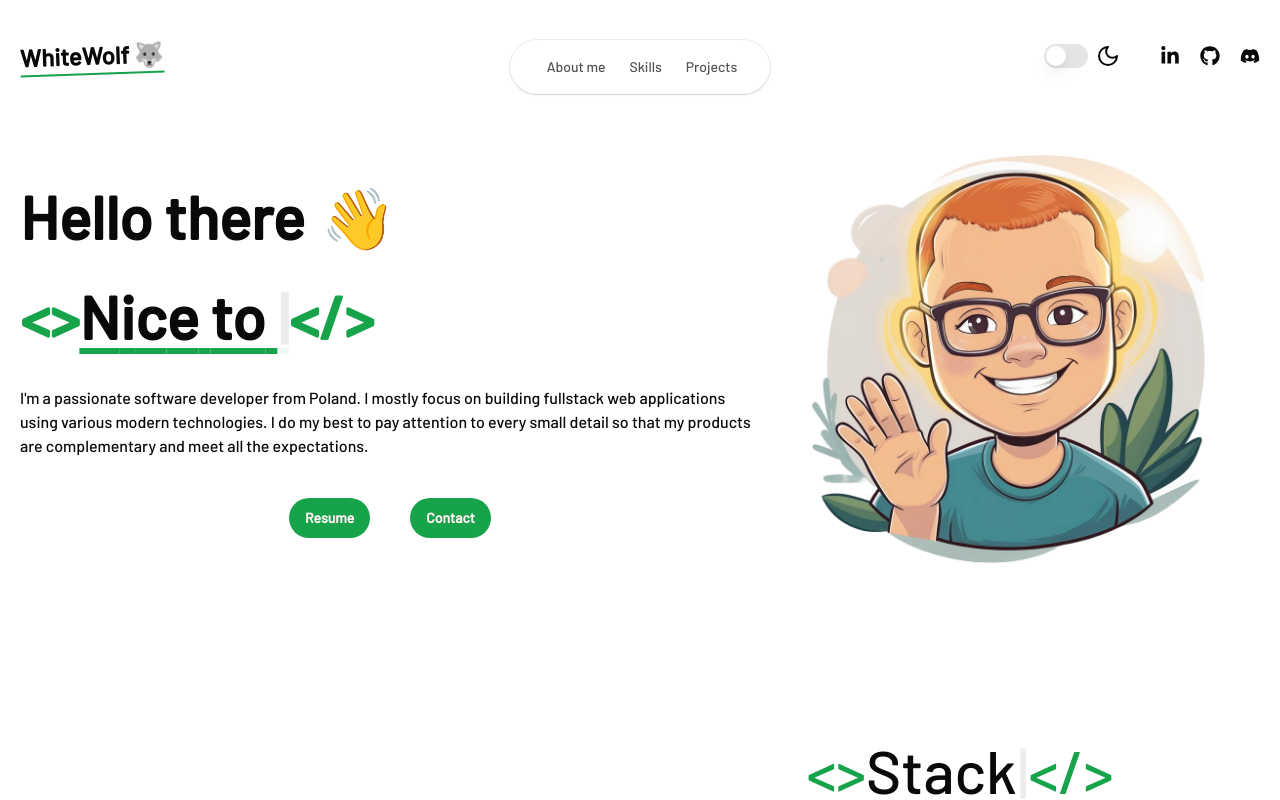
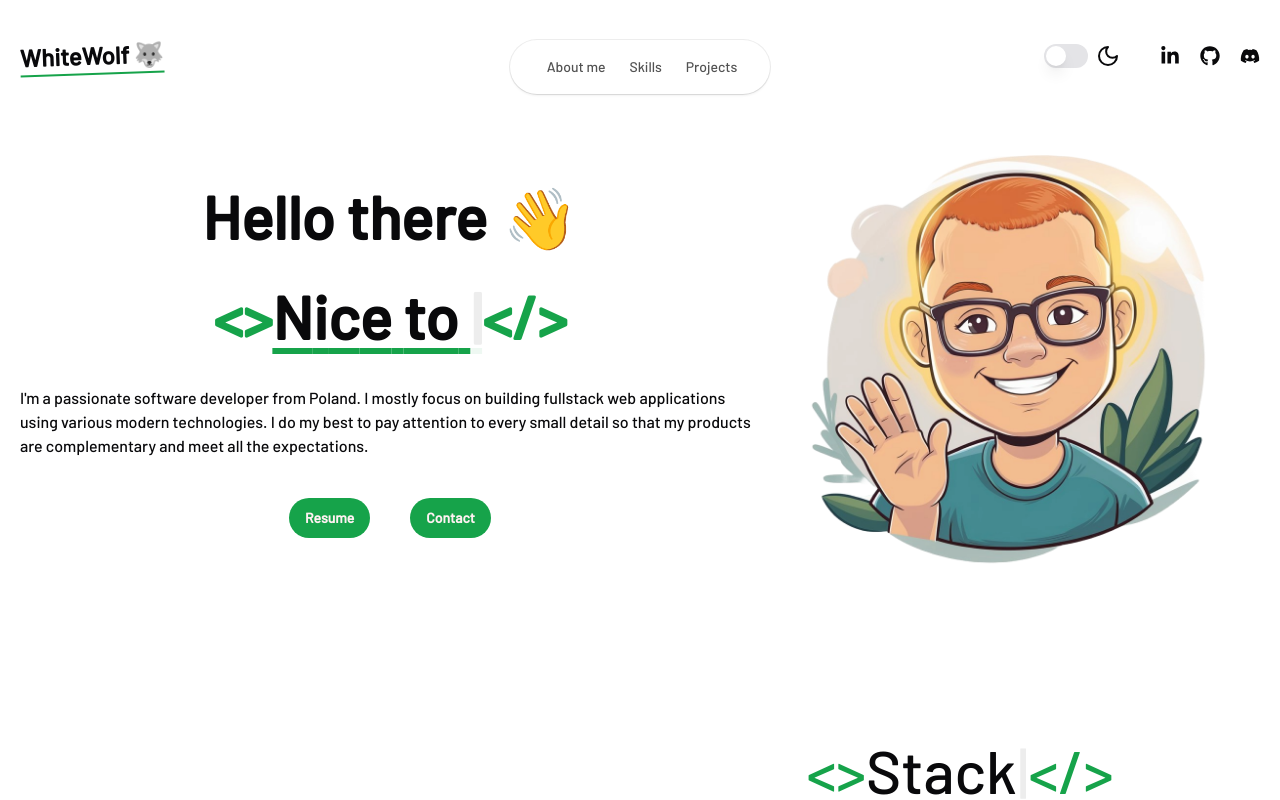
Before and after one commit to WhiteWolfWCY/portfolio_v2, a Next.js app: page / in a window 1280 px wide. Shown: the top 800 px of the page. Built offline with nearby package versions, Linux system fonts and the light colour scheme.

Commit message:
Reveal animation fixes

```diff
--- a/app/page.tsx
+++ b/app/page.tsx
@@ -4,7 +4,6 @@ import Navbar from "@/components/Navbar";
 import Projects from "@/components/Projects";
 import Skills from "@/components/Skills";
 import { FloatingNav } from "@/components/ui/floating-navbar";
-import { Reveal } from "@/components/ui/reveal";
 import { Pickaxe } from "lucide-react";
 import { SiAboutdotme, SiSkillshare } from "react-icons/si";
 
@@ -34,21 +33,15 @@ export default function Home() {
         <div className="relative  w-full">
           <FloatingNav navItems={navItems} />
         </div>
-        <Reveal>
           <div id="me">
             <Hero />
           </div>
-        </Reveal>
-        <Reveal>
           <div id="skills">
             <Skills />
           </div>
-        </Reveal>
-        <Reveal>
           <div id="projects">
             <Projects />
           </div>
-        </Reveal>
       </div>
       <div className="max-w-7xl mx-auto">
         <Footer />
--- a/components/Hero.tsx
+++ b/components/Hero.tsx
@@ -26,6 +26,7 @@ import { z } from "zod";
 import { useForm } from "react-hook-form";
 import { zodResolver } from "@hookform/resolvers/zod";
 import Fireworks from "react-canvas-confetti/dist/presets/fireworks";
+import { Reveal } from "./ui/reveal";
 
 const FormSchema = z.object({
   email: z
@@ -101,29 +102,38 @@ export default function Hero() {
 
   return (
     <div className="min-h-[60hv] flex flex-col-reverse lg:flex-row gap-14 lg:gap-0 items-center justify-between">
-      <div className="space-y-10 flex flex-col w-full">
+      <div className="space-y-10 flex flex-col w-full justify-center items-center">
+        <Reveal delay={0.2} x={-50}>
           <h1 className="text-4xl gap-4 lg:text-6xl text-center justify-center lg:justify-normal lg:text-left font-bold flex">
             Hello there
             <span className="animate-wave">👋</span>
           </h1>
+        </Reveal>
+        <Reveal delay={0.5} x={-50}>
           <h1 className="text-4xl lg:text-6xl text-center justify-center lg:justify-normal lg:text-left font-bold flex">
             <TypeWriter strings={strings} />
           </h1>
+        </Reveal>
 
+        <Reveal delay={0.8} y={50}>
           <p>
             I&apos;m a passionate software developer from Poland. I mostly focus
             on building fullstack web applications using various modern
             technologies. I do my best to pay attention to every small detail so
             that my products are complementary and meet all the expectations.
           </p>
+        </Reveal>
 
         <div className="flex mx-auto gap-10 items-center">
+          <Reveal delay={0.8} y={50}>
             <Button className="rounded-full font-semibold hover:bg-foreground hover:-rotate-12 transform transition-all duration-400">
               <a href="MateuszMartyna.pdf" download="MateuszMartyna.pdf">
                 Resume
               </a>
             </Button>
+          </Reveal>
           <Dialog>
+            <Reveal delay={0.8} y={50}>
               <DialogTrigger asChild>
                 <Button
                   onClick={openDialog}
@@ -132,7 +142,8 @@ export default function Hero() {
                   Contact
                 </Button>
               </DialogTrigger>
-            {explosion && <Fireworks autorun={{ speed: 2 }}  />}
+            </Reveal>
+            {explosion && <Fireworks autorun={{ speed: 2 }} />}
             {dialogOpen && (
               <DialogContent className="w-[90%] md:w-full rounded-lg">
                 <DialogHeader>
--- a/components/ui/reveal.tsx
+++ b/components/ui/reveal.tsx
@@ -6,9 +6,13 @@ import { motion, useInView, useAnimation } from "framer-motion";
 interface Props {
   children: JSX.Element;
   width?: "fit-content" | "100%";
+  duration?: "0.2" | "0.4" | "0.6" | "0.8";
+  delay?: number;
+  x?: number;
+  y?: number;
 }
 
-export const Reveal = ({ children, width = "fit-content" }: Props) => {
+export const Reveal = ({ children, width = "fit-content", delay, x, y }: Props) => {
 
     const ref = useRef(null)
 
@@ -23,15 +27,15 @@ export const Reveal = ({ children, width = "fit-content" }: Props) => {
     }, [isInView])
 
   return (
-    <div ref={ref} style={{ position: "relative", width, overflow: "hidden" }}>
+    <div ref={ref} style={{ position: "relative", width, overflow: "visible" }}>
       <motion.div
         variants={{
-          hidden: { opacity: 0, x: 75 },
-          visible: { opacity: 1, x: 0 },
+          hidden: { opacity: 0, x: x, y: y },
+          visible: { opacity: 1, x: 0, y: 0 },
         }}
         initial="hidden"
         animate={mainControls}
-        transition={{duration: 0.5, delay: 0}}
+        transition={{duration: 0.2, delay: delay}}
       >
         {children}
       </motion.div>
```
Lines whose indentation alone changed are shown as unchanged.
